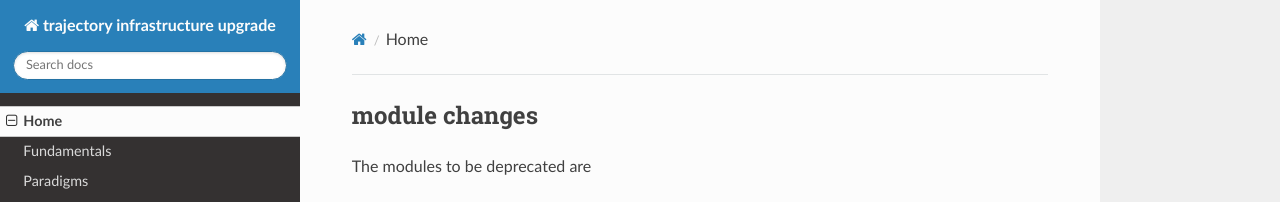
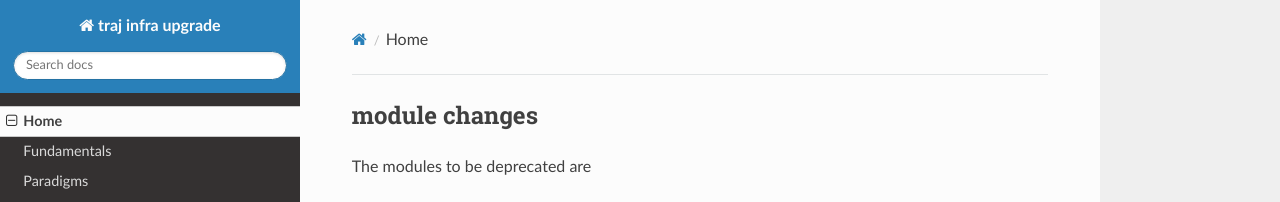
Before and after one commit to nosarthur/traj-infra-upgrade, an MkDocs documentation site: the page built from docs/index.md, in a window 1280 px wide. Shown: the top 202 px of the page. Built offline with MkDocs 1.6.1, drawn with Linux system fonts in a browser that asks for light colours; nearby versions of some CDN libraries; old or Windows-style settings are respelled for this version of MkDocs.

Commit message:
add extra.css

```diff
--- a/mkdocs.yml
+++ b/mkdocs.yml
@@ -1,4 +1,4 @@
-site_name: trajectory infrastructure upgrade
+site_name: traj infra upgrade
 site_description: last update 11.04.2017
 
 pages:
@@ -12,4 +12,5 @@ markdown_extensions:
     - mdx_math:
         enable_dollar_delimiter: True #for use of inline $..$
 
-extra_javascript: ['https://cdn.mathjax.org/mathjax/latest/MathJax.js?config=TeX-AMS_HTML']
+extra_css:
+    - extra.css
```
